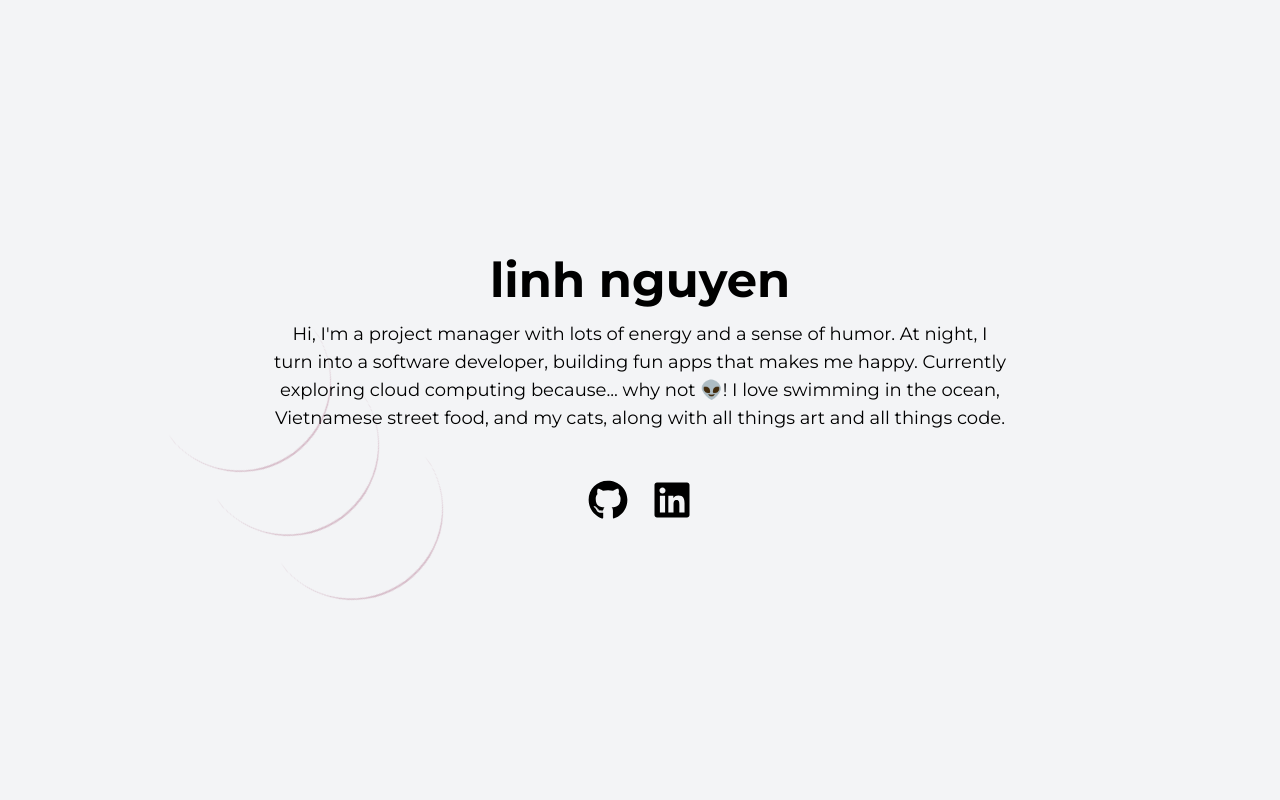
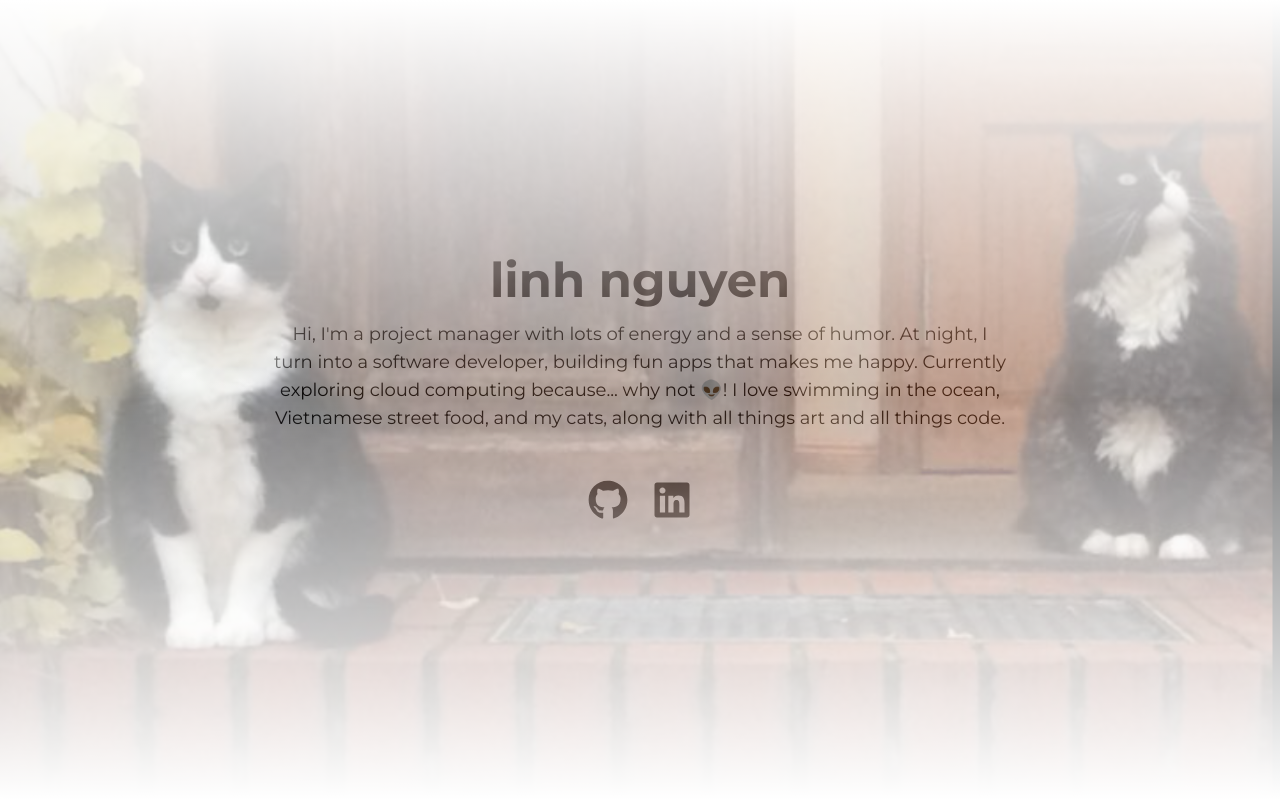
Before and after one commit to jakuzzibubbles/portfolio-white, a React (Vite) app: page / in a window 1280 px wide. Shown: the top 800 px of the page. Built offline with nearby package versions, Linux system fonts and the light colour scheme.

Commit message:
Add new kitties image and update Hero and App components
- Added a new image of kitties to the public directory
- Updated the Hero component to include the new image
- Modified the App component to improve layout and styling

```diff
--- a/src/App.jsx
+++ b/src/App.jsx
@@ -5,9 +5,9 @@ import Projects from "./Projects";
 const App = () => {
   return (
     <div className="bg-gray-100 min-h-screen relative">
-      <div className="ui-circle absolute top-64 left-5 sm:left-10 md:left-20 opacity-20 animate-pulse"></div>
+      {/* <div className="ui-circle absolute top-64 left-5 sm:left-10 md:left-20 opacity-20 animate-pulse"></div>
       <div className="ui-circle absolute top-80 left-16 sm:left-32 opacity-20 animate-pulse"></div>
-      <div className="ui-circle absolute top-96 left-24 sm:left-48 opacity-20 animate-pulse"></div>
+      <div className="ui-circle absolute top-96 left-24 sm:left-48 opacity-20 animate-pulse"></div> */}
 
       <Hero />
       <Projects />
--- a/src/Hero.jsx
+++ b/src/Hero.jsx
@@ -3,19 +3,31 @@ import {
   FaGithub,
   FaLinkedin,
 } from "react-icons/fa";
+import { motion } from "framer-motion";
+
 
 const Hero = () => {
   return (
-    <section className="flex flex-col items-center justify-center text-black min-h-screen text-center">
+    <section className="relative flex flex-col items-center justify-center text-black min-h-screen text-center">
+
+      <motion.div
+        className="absolute inset-0 bg-cover bg-center"
+        style={{ backgroundImage: "url('./kitties.png')" }}
+        initial={{ opacity: 1 }}
+        animate={{ opacity: 0.5 }}
+        transition={{ duration: 3, ease: "easeOut" }}
+      ></motion.div>
+
+      <div className="absolute inset-0 bg-gradient-to-b from-white via-transparent to-white"></div>
+
       <h1 className="text-5xl font-bold mb-4">linh nguyen</h1>
-
       <div className="max-w-3xl px-4">
         <p className="text-lg mb-8">
           Hi, I&apos;m a project manager with lots of energy and a sense of
-          humor. At night, I turn into a software developer, building
-          fun apps that makes me happy. Currently exploring cloud computing because... why not 👽!
-          I love swimming in the ocean, Vietnamese street food, and my cats,
-          along with all things art and all things code.
+          humor. At night, I turn into a software developer, building fun apps
+          that makes me happy. Currently exploring cloud computing because...
+          why not 👽! I love swimming in the ocean, Vietnamese street food, and
+          my cats, along with all things art and all things code.
         </p>
       </div>
       <div className="flex space-x-6 mt-4 mb-6">
```
Also changed, not shown: public/kitties.png (added).
